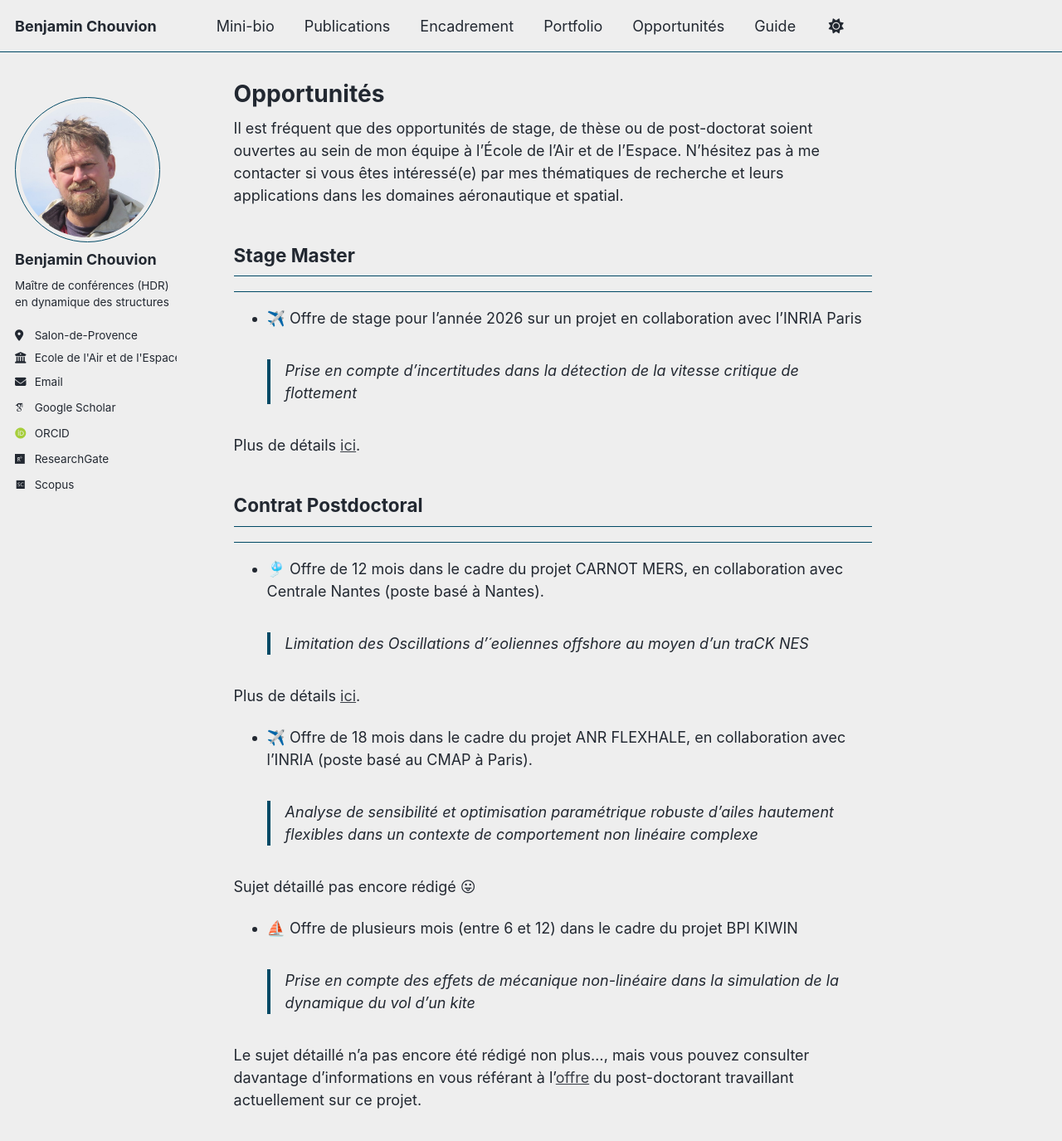
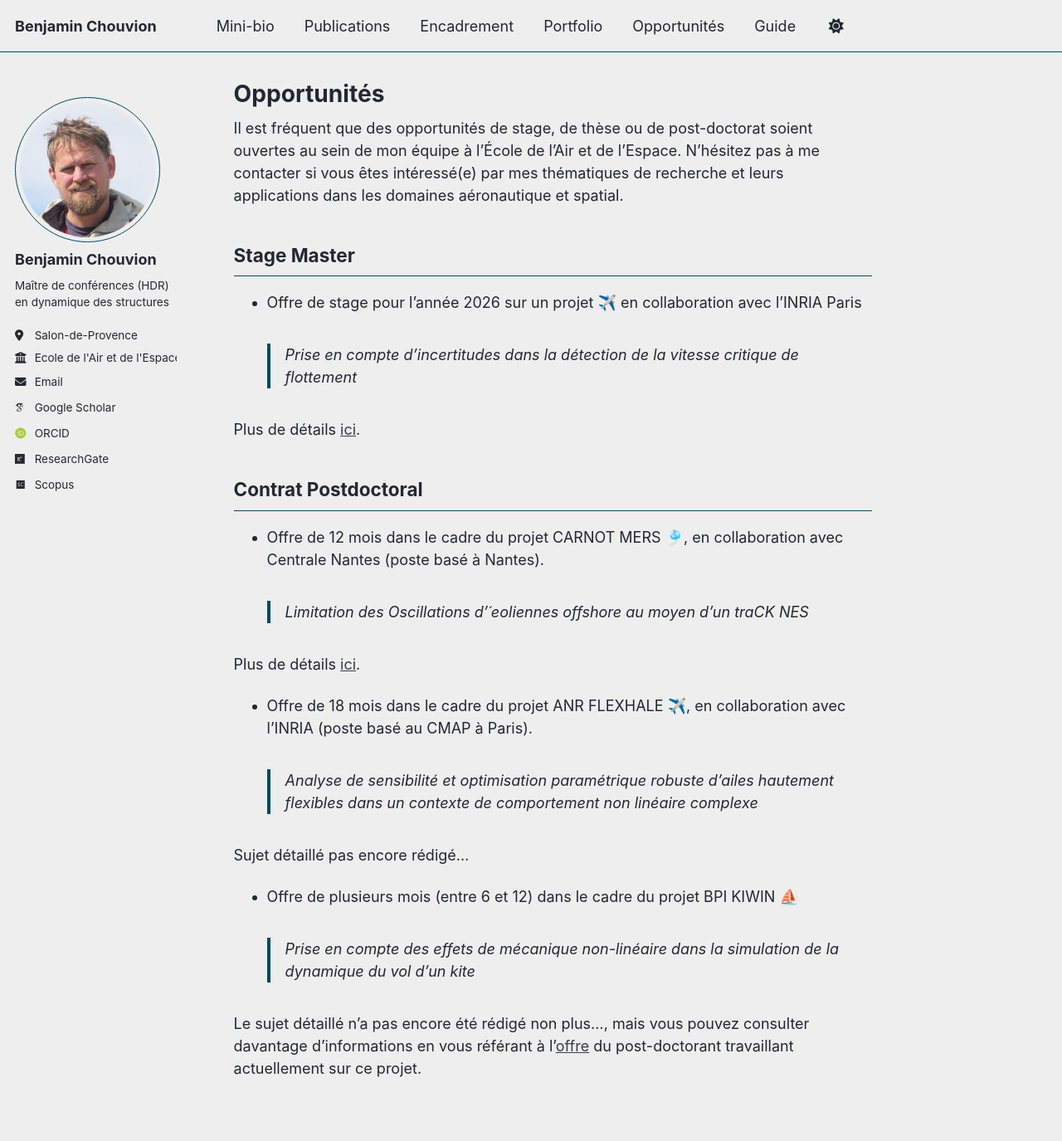
Before and after one commit to benjamin-chouvion/benjamin-chouvion.github.io, a Jekyll site: the page built from _pages/opportunites.md, in a window 1280 px wide and 1390 px high. Shown: the top 1375 px of the window at 83% size. Built offline with Jekyll 4.4.1, drawn with Linux system fonts in a browser that asks for light colours; emoji names are drawn with the system emoji font; some web fonts are replaced; a script bundle is joined from its source files by our own code; library files that are not in the unit come from our copies; some of the changed lines change nothing that is shown.

Commit message:
Update opportunites.md

```diff
--- a/_pages/opportunites.md
+++ b/_pages/opportunites.md
@@ -7,25 +7,23 @@ author_profile: true
 Il est fréquent que des opportunités de stage, de thèse ou de post-doctorat soient ouvertes au sein de mon équipe à l’École de l’Air et de l’Espace. N’hésitez pas à me contacter si vous êtes intéressé(e) par mes thématiques de recherche et leurs applications dans les domaines aéronautique et spatial.
 
 ## Stage Master
----
-- :airplane: Offre de stage pour l'année 2026 sur un projet en collaboration avec l'INRIA Paris
+- Offre de stage pour l'année 2026 sur un projet :airplane: en collaboration avec l'INRIA Paris
   > Prise en compte d'incertitudes dans la détection de la vitesse critique de flottement
 
 Plus de détails [ici](/files/sujet_stage_FLEXHALE_2026.pdf).
 
 ## Contrat Postdoctoral
----
-- :wind_chime: Offre de 12 mois dans le cadre du projet CARNOT MERS, en collaboration avec Centrale Nantes (poste basé à Nantes).
+- Offre de 12 mois dans le cadre du projet CARNOT MERS :wind_chime:, en collaboration avec Centrale Nantes (poste basé à Nantes).
   > Limitation des Oscillations d’´eoliennes offshore au moyen d’un traCK NES
 
 Plus de détails [ici](/files/LOCKNES.pdf).
 
- - :airplane: Offre de 18 mois dans le cadre du projet ANR FLEXHALE, en collaboration avec l'INRIA (poste basé au CMAP à Paris).
+ - Offre de 18 mois dans le cadre du projet ANR FLEXHALE :airplane:, en collaboration avec l'INRIA (poste basé au CMAP à Paris).
   > Analyse de sensibilité et optimisation paramétrique robuste d’ailes hautement flexibles dans un contexte de comportement non linéaire complexe
 
-Sujet détaillé pas encore rédigé :stuck_out_tongue:
+Sujet détaillé pas encore rédigé...
 
-- :sailboat: Offre de plusieurs mois (entre 6 et 12) dans le cadre du projet BPI KIWIN
+- Offre de plusieurs mois (entre 6 et 12) dans le cadre du projet BPI KIWIN :sailboat:
   > Prise en compte des effets de mécanique non-linéaire dans la simulation de la dynamique du vol d'un kite
 
 Le sujet détaillé n’a pas encore été rédigé non plus..., mais vous pouvez consulter davantage d’informations en vous référant à l’[offre](/files/postdocEAE-KIWIN2025.pdf) du post-doctorant travaillant actuellement sur ce projet.
```
